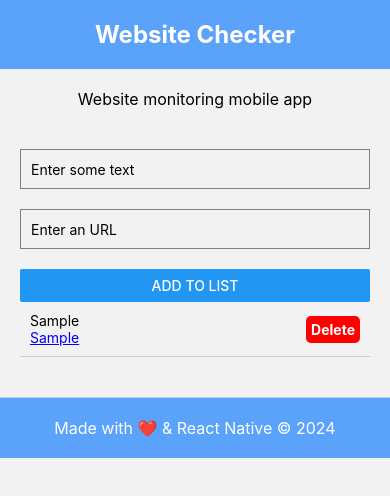
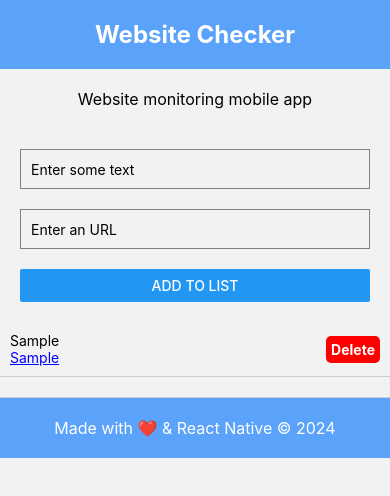
Before and after one commit to boreales/website-checker, a React Native app: screen /Home in a window 390 px wide. Both pictures are taken after typing "Sample", "Sample" into the empty fields and a click on the button "ADD TO LIST". Shown: the top 496 px of the page. Built offline with nearby package versions, Linux system fonts and the light colour scheme.

Commit message:
List component

```diff
--- a/src/components/Form.js
+++ b/src/components/Form.js
@@ -1,25 +1,10 @@
-import React, {useState, useEffect} from 'react';
-import { View, TextInput, Button, TouchableOpacity, StyleSheet, Text, ScrollView } from 'react-native';
+import React, {useState} from 'react';
+import { View, TextInput, Button, StyleSheet } from 'react-native';
 import AsyncStorage from '@react-native-async-storage/async-storage';
 
-const Form = ({navigation}) => {
+const Form = ({listItems, setListItems}) => {
     const [inputText, setInputText] = useState('');
     const [inputUrl, setInputUrl] = useState('');
-    const [listItems, setListItems] = useState([]);
-
-    useEffect(() => {
-      const loadItems = async () => {
-        try {
-          const storedItems = await AsyncStorage.getItem('listItems');
-          if (storedItems) {
-            setListItems(JSON.parse(storedItems));
-          }
-        } catch (error) {
-          console.error('Failed to load items from AsyncStorage', error);
-        }
-      };
-      loadItems();
-    }, []);
 
     const handleAddItem = async () => {
       if (inputText.trim() && inputUrl.trim()) {
@@ -33,16 +18,6 @@ const Form = ({navigation}) => {
         } catch (error) {
           console.error('Failed to save item to AsyncStorage', error);
         }
-      }
-    };
-
-    const handleDeleteItem = async (index) => {
-      const newListItems = listItems.filter((_, i) => i !== index);
-      setListItems(newListItems);
-      try {
-        await AsyncStorage.setItem('listItems', JSON.stringify(newListItems));
-      } catch (error) {
-        console.error('Failed to delete item from AsyncStorage', error);
       }
     };
 
@@ -64,23 +39,6 @@ const Form = ({navigation}) => {
                 title="Add to List"
                 onPress={handleAddItem}
             />
-              {listItems.map((item, index) => (
-              <View key={index} style={styles.listItem}>
-                  <View>
-                  <Text>{item.text}</Text>
-                  <TouchableOpacity onPress={() =>
-                    navigation.navigate('Details', {
-                      website: item.text,
-                    })
-                  }>
-                    <Text style={styles.urlText}>{item.url}</Text>
-                  </TouchableOpacity>
-                  </View>
-                  <TouchableOpacity onPress={() => handleDeleteItem(index)} style={styles.deleteButton}>
-                  <Text style={styles.deleteButtonText}>Delete</Text>
-                  </TouchableOpacity>
-              </View>
-              ))}
         </View>
     );
 };
--- /dev/null
+++ b/src/components/List.js
@@ -0,0 +1,79 @@
+import React, {useEffect} from 'react';
+import { View, Text, TouchableOpacity, StyleSheet } from 'react-native';
+import AsyncStorage from '@react-native-async-storage/async-storage';
+
+const List = ({navigation, listItems, setListItems}) => {
+
+    useEffect(() => {
+      const loadItems = async () => {
+        try {
+          const storedItems = await AsyncStorage.getItem('listItems');
+          if (storedItems) {
+            setListItems(JSON.parse(storedItems));
+          }
+        } catch (error) {
+          console.error('Failed to load items from AsyncStorage', error);
+        }
+      };
+      loadItems();
+    }, []);
+
+    const handleDeleteItem = async (index) => {
+        const newListItems = listItems.filter((_, i) => i !== index);
+        setListItems(newListItems);
+        try {
+          await AsyncStorage.setItem('listItems', JSON.stringify(newListItems));
+        } catch (error) {
+          console.error('Failed to delete item from AsyncStorage', error);
+        }
+    };
+
+    return (
+        <View>
+            {listItems.map((item, index) => (
+            <View key={index} style={styles.listItem}>
+                <View>
+                <Text>{item.text}</Text>
+                <TouchableOpacity onPress={() =>
+                navigation.navigate('Details', {
+                    website: item.text,
+                })
+                }>
+                <Text style={styles.urlText}>{item.url}</Text>
+                </TouchableOpacity>
+                </View>
+                <TouchableOpacity onPress={() => handleDeleteItem(index)} style={styles.deleteButton}>
+                <Text style={styles.deleteButtonText}>Delete</Text>
+                </TouchableOpacity>
+            </View>
+            ))}
+        </View>
+    );
+};
+
+const styles = StyleSheet.create({
+
+    listItem: {
+        flexDirection: 'row',
+        justifyContent: 'space-between',
+        alignItems: 'center',
+        padding: 10,
+        borderBottomWidth: 1,
+        borderBottomColor: '#ccc',
+      },
+      deleteButton: {
+        backgroundColor: 'red',
+        padding: 5,
+        borderRadius: 5,
+      },
+      deleteButtonText: {
+        color: 'white',
+        fontWeight: 'bold',
+      },
+      urlText: {
+        color: 'blue',
+        textDecorationLine: 'underline',
+      },
+});
+
+export default List;
--- a/src/components/ListHeader.js
+++ b/src/components/ListHeader.js
@@ -1,8 +1,10 @@
-import React from 'react';
+import React, {useState} from 'react';
 import { View, Text, StyleSheet } from 'react-native';
 import Form from './Form';
+import List from './List';
 
 const ListHeader = ({navigation}) => {
+    const [listItems, setListItems] = useState([]);
     return (
         <View style={styles.headerContainer}>
         <View style={styles.titleContainer}>
@@ -13,7 +15,8 @@ const ListHeader = ({navigation}) => {
              Website monitoring mobile app
           </Text>
         </View>
-        <Form navigation={navigation}/>
+        <Form listItems={listItems} setListItems={setListItems} />
+        <List navigation={navigation} listItems={listItems} setListItems={setListItems} />
       </View>
     );
 };
```
